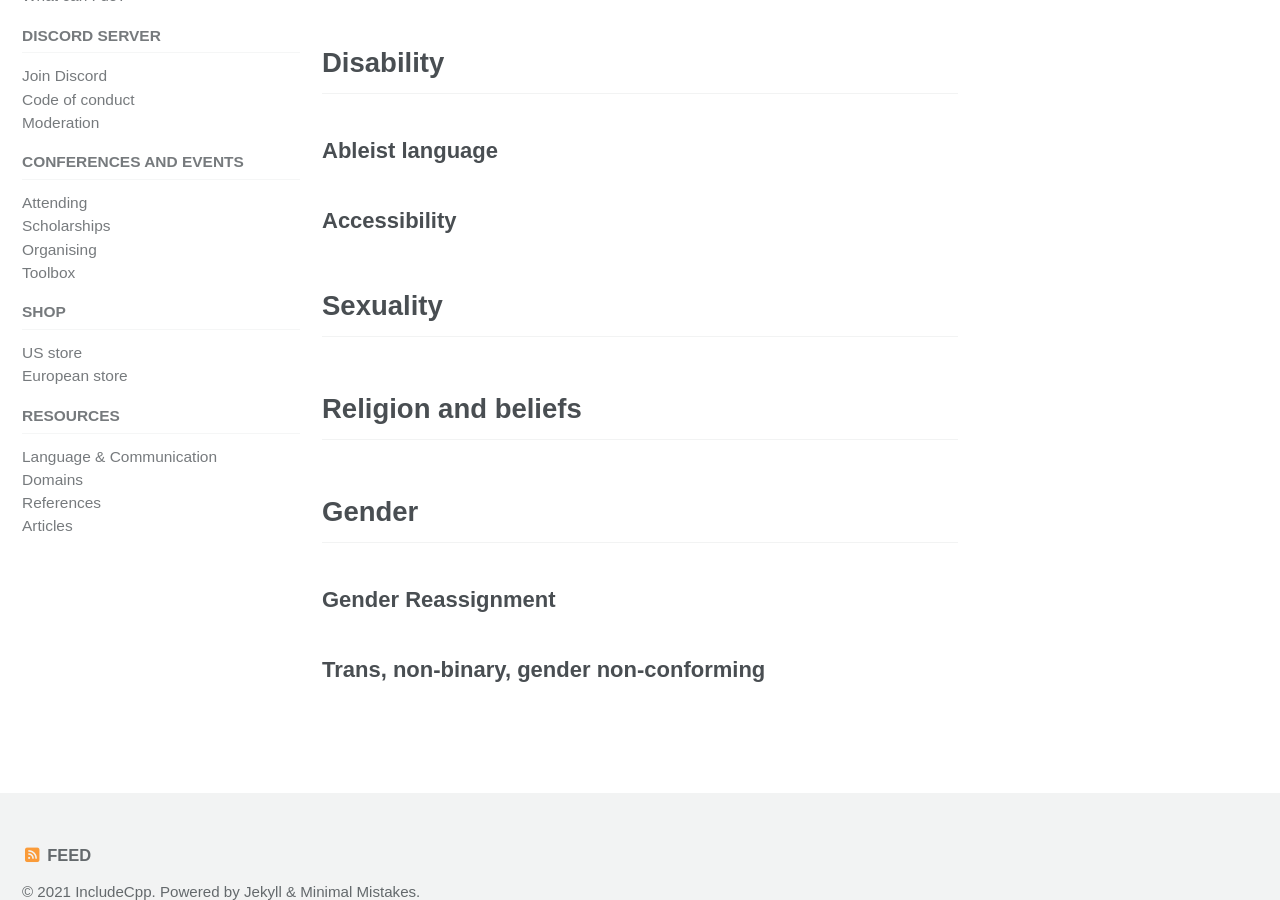
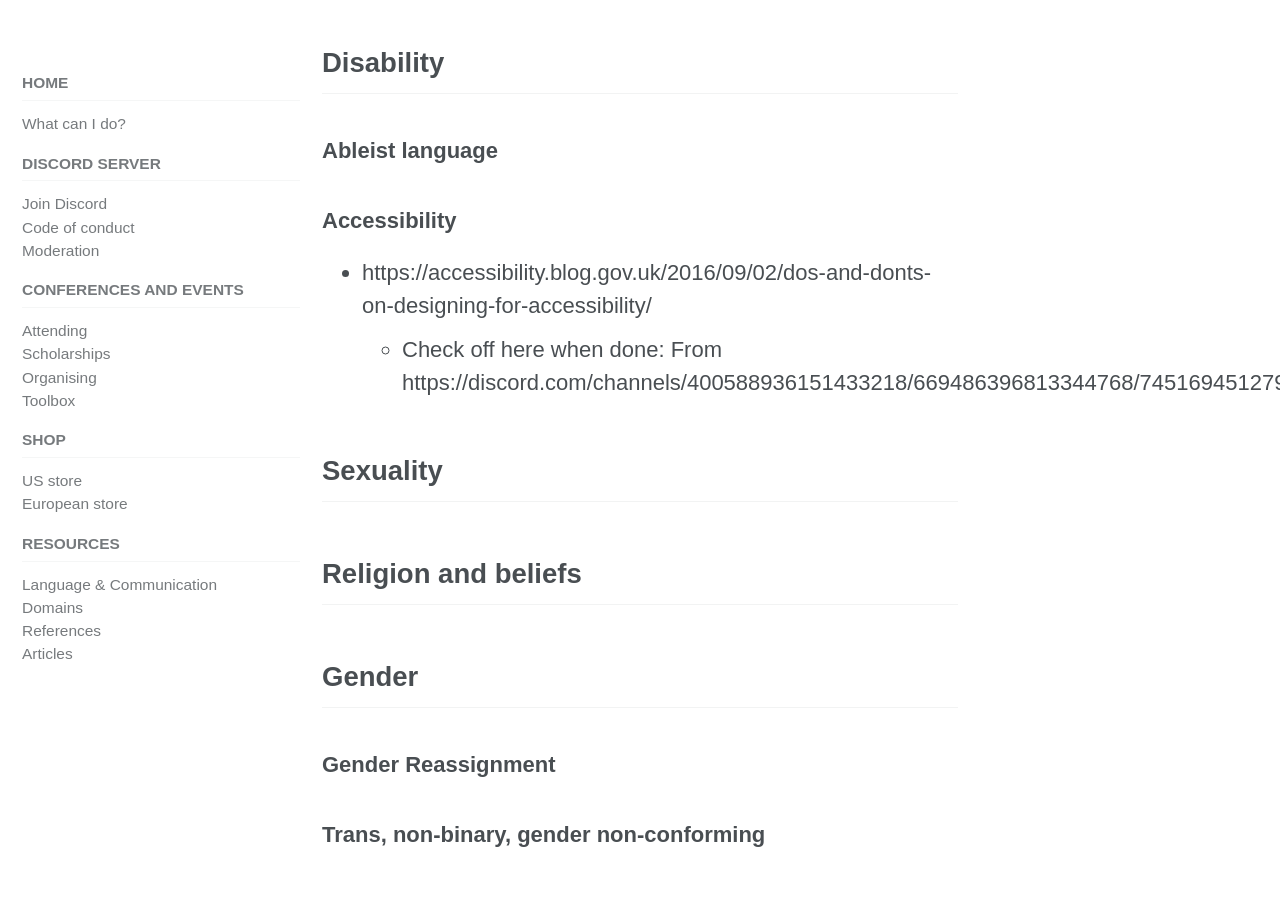
Before and after one commit to include-cpp/include-cpp.github.io, a Jekyll site: the page built from resources/discriminations/index.md, in a window 1280 px wide and 900 px high, scrolled down 435 px. Built offline with Jekyll 4.4.1, drawn with Linux system fonts in a browser that asks for light colours; cached includes are drawn as plain includes; nearby versions of some CDN libraries.

Commit message:
Add potential future link on accessibility
Co-Authored-By: Kate Gregory <kategregory@users.noreply.github.com>

```diff
--- a/resources/discriminations/index.md
+++ b/resources/discriminations/index.md
@@ -13,6 +13,9 @@ title: Discriminations
 
 ### Accessibility
 
+* https://accessibility.blog.gov.uk/2016/09/02/dos-and-donts-on-designing-for-accessibility/
+    * Check off here when done: From https://discord.com/channels/400588936151433218/669486396813344768/745169451279843379:
+
 ## Sexuality
 
 ## Religion and beliefs
```
